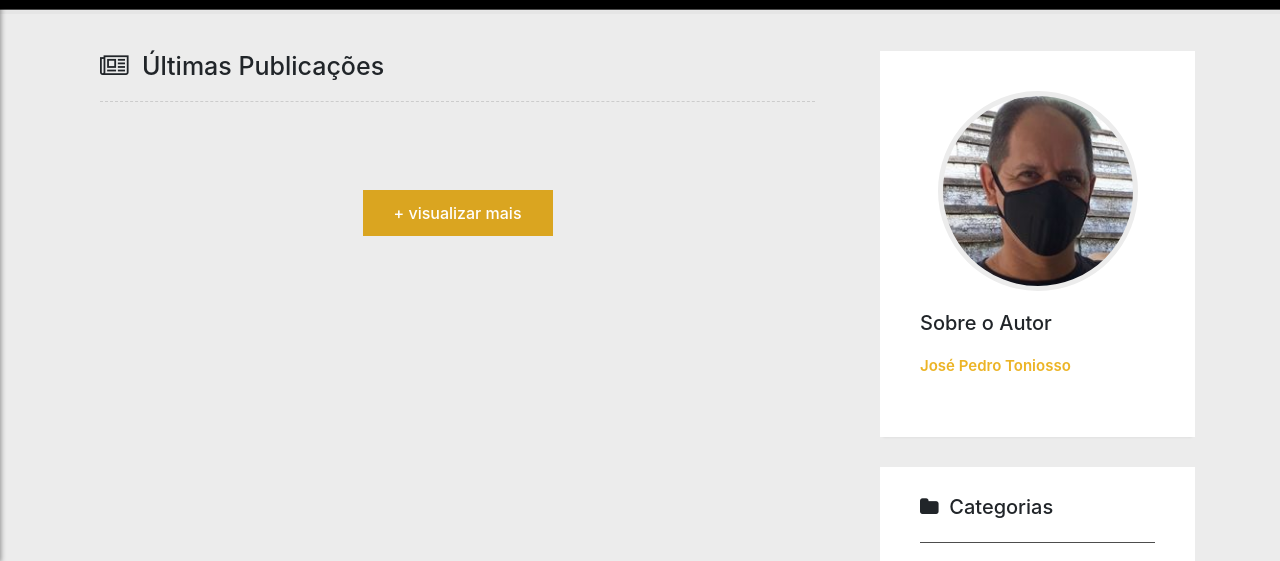
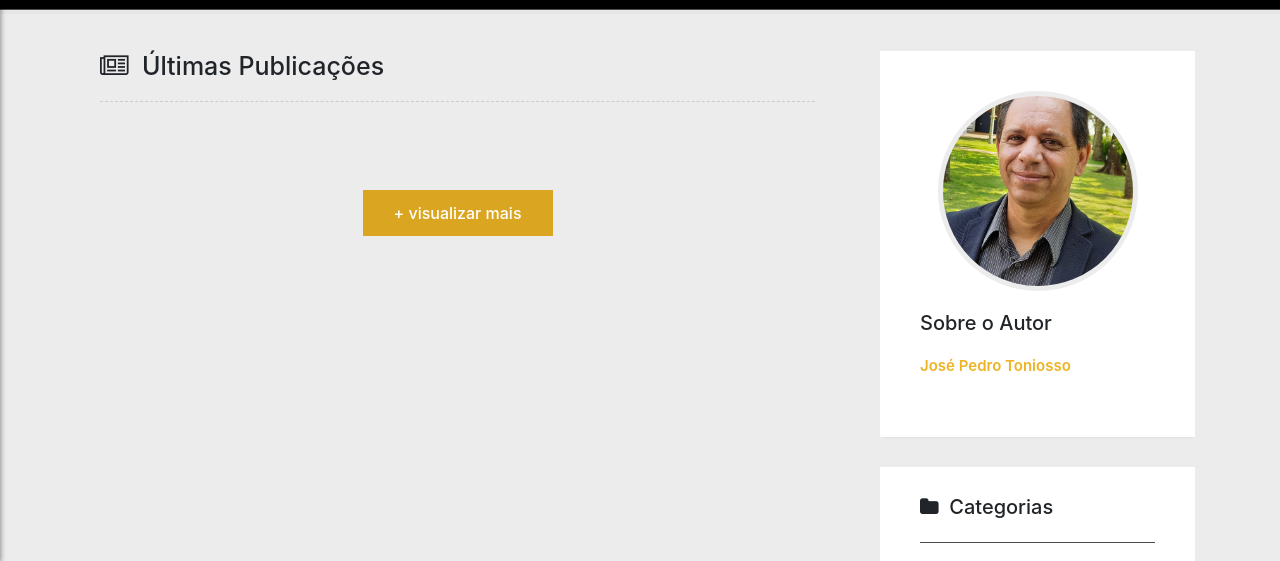
Before and after one commit to WevertonLima/bloghistoria, a plain HTML site: page client/home.html in a window 1280 px wide. Shown: the part 239-800 px from the top of the page. Drawn offline with Linux system fonts and the light colour scheme; no server answers.

Commit message:
alterado imagem

```diff
--- a/client/assets/css/blog.css
+++ b/client/assets/css/blog.css
@@ -255,7 +255,7 @@ a.top-menu-item.link-social:last-child {
 }
 
 .card-sobre .img-sobre {
-    background-image: url(../img/jp.jpg);
+    background-image: url(../img/jp.jpeg);
     background-size: cover;
     background-repeat: no-repeat;
     background-position: center center;
```
Also changed, not shown: client/assets/img/jp.jpeg (added), client/assets/img/jp2.jpg (renamed from client/assets/img/jp.jpg).
